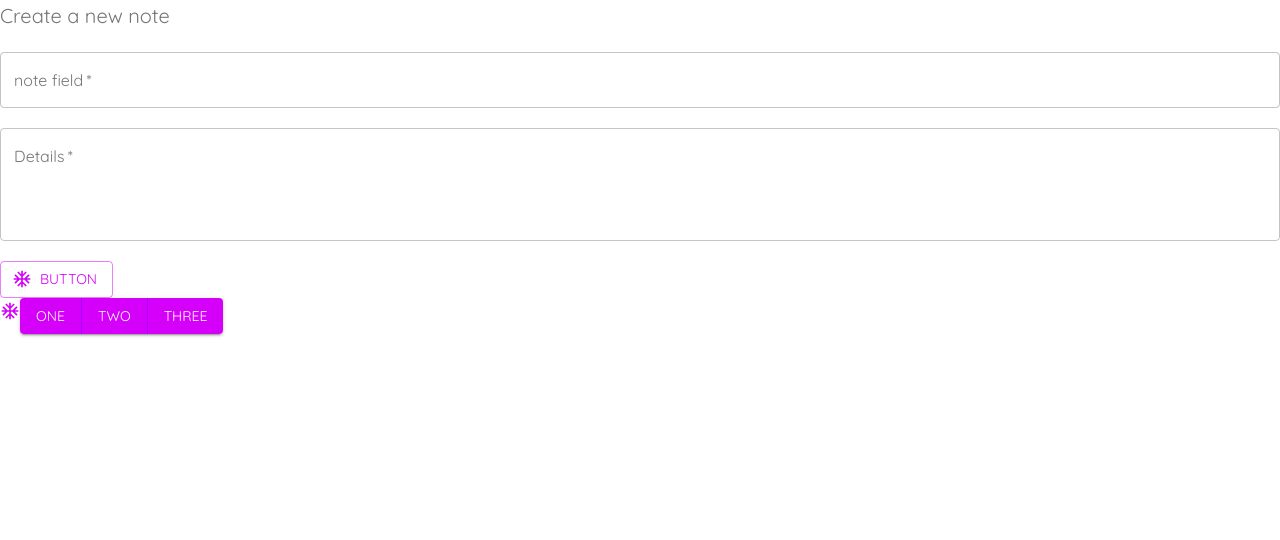
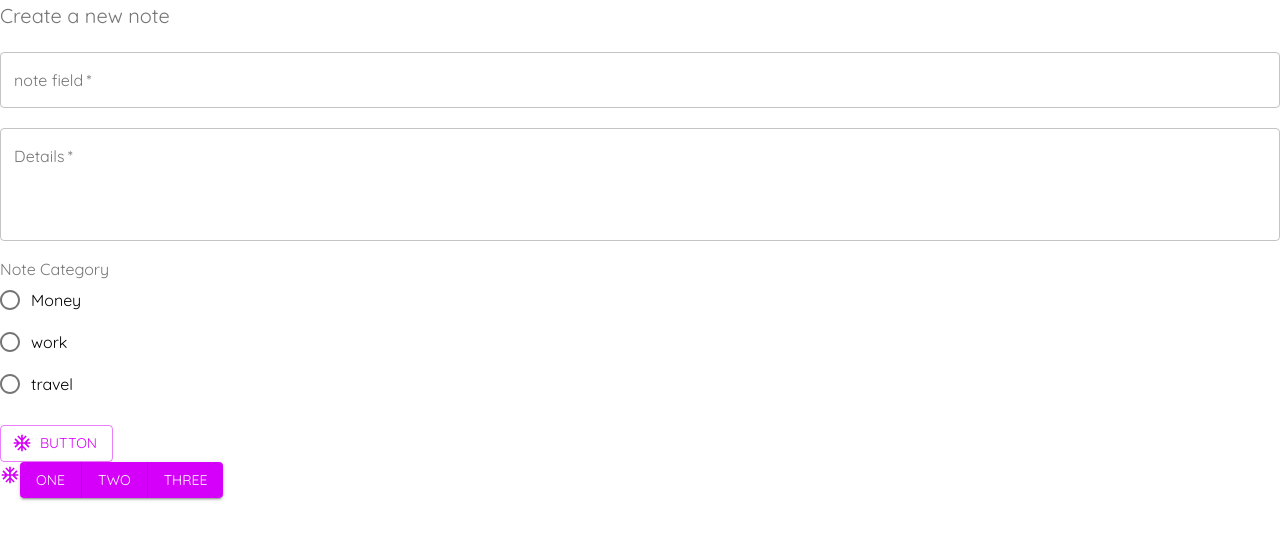
Before and after one commit to PrunesLand/MaterialUI-project, a React (Create React App) app: page /create in a window 1280 px wide. Shown: the top 540 px of the page. Built offline with nearby package versions, Linux system fonts and the light colour scheme.

Commit message:
added radio buttons

```diff
--- a/src/pages/Create.js
+++ b/src/pages/Create.js
@@ -3,8 +3,11 @@ import Typography from '@material-ui/core/Typography'
 import Button from '@material-ui/core/Button'
 import ButtonGroup from '@material-ui/core/ButtonGroup'
 import AcUnitOutlinedIcon from '@material-ui/icons/AcUnitOutlined';
-import { makeStyles } from '@material-ui/core';
+import { FormControlLabel, makeStyles } from '@material-ui/core';
 import TextField from '@material-ui/core/TextField'
+import Radio from '@material-ui/core/Radio'
+import RadioGroup from '@material-ui/core/RadioGroup'
+import { FormControl, FormLabel } from '@material-ui/core';
 
 const useStyles = makeStyles({
   field: {
@@ -21,13 +24,15 @@ export default function Create() {
   const [details, setDetails] = useState('')
   const [titleError, setTitleError] = useState(false)
   const [detailsError, setDetailsError] = useState(false)
+  const [category, setCategory] = useState('')
+
   const handleSubmit = (e) => {
     e.preventDefault()
     setTitleError(false)
     setDetailsError(false)
 
     if (title && details) {
-      console.log(title, details)
+      console.log(title, details, category)
     }
 
     if (title === '') {
@@ -77,9 +82,32 @@ export default function Create() {
           required
           error={detailsError}
         />
+
+        <FormControl className={classes.field}>
+          <FormLabel>Note Category</FormLabel>
+          <RadioGroup
+            value={category}
+            onChange={(e) => setCategory(e.target.value)}
+          >
+            <FormControlLabel
+              value="money"
+              control={<Radio />}
+              label="Money" />
+
+            <FormControlLabel
+              value="work"
+              control={<Radio />}
+              label="work" />
+
+            <FormControlLabel
+              value="travel"
+              control={<Radio />}
+              label="travel" />
+
+          </RadioGroup>
+        </FormControl>
+
         <Button
-
-
           type="submit"
           color="secondary"
           variant="outlined"
```
